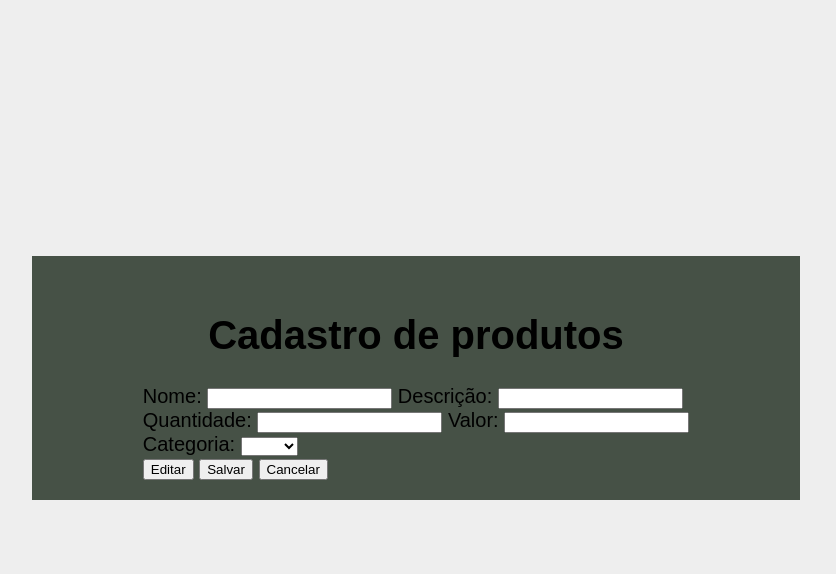
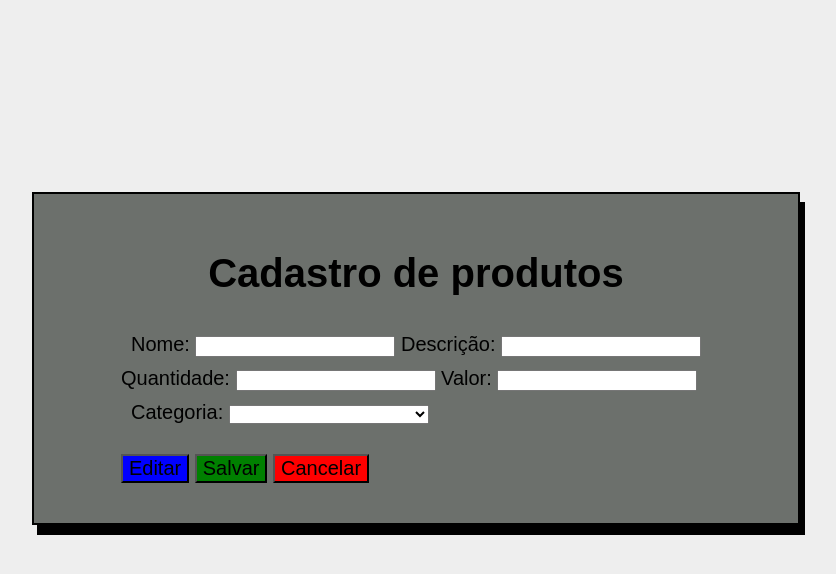
Before and after one commit to DevAlexandreBorges/MVC_APPLICATION, a PHP site: page /view/cadastroView.php in a window 1280 px wide. Shown: the top 574 px of the page, without its empty margins (224-1060 px from the left). Run offline with PHP 8.4, Linux system fonts and the light colour scheme.

Commit message:
C:/Program Files/Git/

```diff
--- a/view/cadastro.css
+++ b/view/cadastro.css
@@ -1,12 +1,14 @@
 .formsCadastro{
    display: flex;
-   background-color: rgb(70, 81, 70);
+   justify-content: center;
+   background-color: rgb(108, 112, 108);
    justify-content: center;
    margin-left: 20%;
    margin-right: 20%;
-   margin-top: 20%;
+   margin-top: 15%;
    font-size: 20px;
-
+   box-shadow: 5px 10px black;
+   border: 2px solid black;
 }
 #cadastro{
     margin-top: 30px;
@@ -15,3 +17,45 @@ h1{
     display: flex;
     justify-content: center;
 }
+.boxfixing{
+    margin: 20px;
+}
+.btns{
+    margin-top: 20px;
+}
+#btneditar{
+    background-color: blue;
+    font-size: 20px;
+}
+#btnSalvar{
+    background-color: green;
+    font-size: 20px;
+}
+#btnCancelar{
+    background-color: red;
+    font-size: 20px;
+}
+.input1{
+    padding:10px;
+}
+.input3{
+    padding:10px;
+}
+.input3{
+    padding:10px;
+}
+#selectInput{
+    width: 200px;
+}
+#nameInput{
+    width: 200px;
+}
+#quantInput{
+    width: 200px;
+}
+#descriptionInput{
+    width: 200px;
+}
+#valueInput{
+    width: 200px;
+}
--- a/view/cadastroView.php
+++ b/view/cadastroView.php
@@ -7,21 +7,22 @@
 <div id="" class="formsCadastro">
     <form action="" id="Cadastro">
         <h1>Cadastro de produtos</h1>
+        <div class="boxfixing">
         <div class="input1">
-            <label for="">Nome:</label>
-            <input class="inputNameDescricao" type="text" name="produto">
+            <label   for="">Nome:</label>
+            <input  id="nameInput" class="inputNameDescricao" type="text" name="produto">
             <label for="">Descrição:</label>
-            <input  class="inputNameDescricao" type="text" name="descricao">
+            <input id="descriptionInput"class="inputNameDescricao" type="text" name="descricao">
         </div>
         <div class="input2">
-            <label for="">Quantidade:</label>
-            <input type="number" name="quantidade">
+            <label  for="">Quantidade:</label>
+            <input id="quantInput" type="number" name="quantidade">
             <label for="">Valor:</label>
-            <input type="number" name="valor">
+            <input  id="valueInput" type="number" name="valor">
         </div>
         <div class="input3">
             <label for="">Categoria:</label>
-            <select name="" id="">
+            <select  id="selectInput" name="" id="">
             <option selected></option>
             <option value="1">One</option>
             <option value="2">Two</option>
@@ -29,9 +30,10 @@
             </select>
         </div>
         <div class="btns">
-        <input type="submit" value="Editar">
-        <input type="submit" value="Salvar">
-        <input type="submit" value="Cancelar">
+        <input id="btnEditar" type="submit" value="Editar">
+        <input  id="btnSalvar"type="submit" value="Salvar">
+        <input  id="btnCancelar"type="submit" value="Cancelar">
+        </div>
         </div>
     </form>
 </div>
--- a/view/loginView.php
+++ b/view/loginView.php
@@ -1,7 +1,6 @@
 <html>
 <link rel="stylesheet" href="index.css">
 <link rel="stylesheet" href="login.css">
-
 
 <body>
 
@@ -16,7 +15,7 @@
             <input type="password" name="pass" placeholder="Senha">
         </div>
         <div class="inputbutton">
-            <input type="button" value="Login">
+            <input id="buttonColor" type="button" value="Login">
         </div>
     </form>
 </div>
```
Also changed, not shown: view/login.css (+6 -3 lines).
